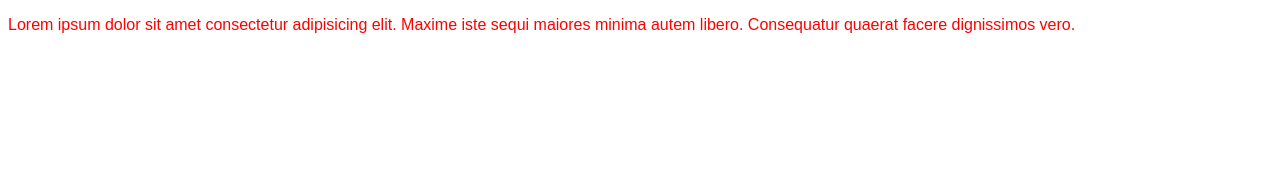
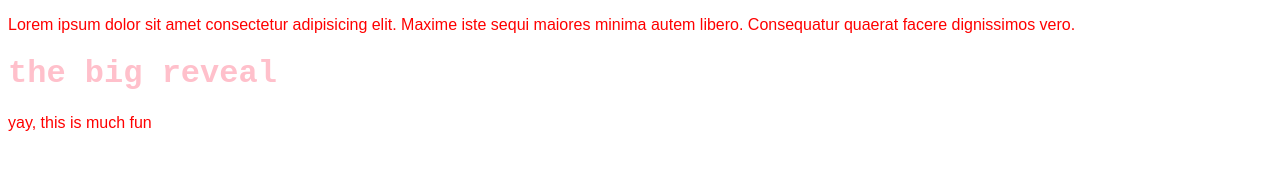
Before and after one commit to DDubov/collaboration, a plain HTML site: page index.html in a window 1280 px wide. Drawn offline with Linux system fonts and the light colour scheme.

Commit message:
made changes

```diff
--- a/index.html
+++ b/index.html
@@ -9,6 +9,8 @@
 </head>
 <body>
     <p>Lorem ipsum dolor sit amet consectetur adipisicing elit. Maxime iste sequi maiores minima autem libero. Consequatur quaerat facere dignissimos vero.</p>
+    <h1> the big reveal</h1>
+    <p>yay, this is much fun</p>
 
 </body>
 </html>
--- a/styles/styles.css
+++ b/styles/styles.css
@@ -2,3 +2,7 @@ p{
     color: red;
     font-family: Arial, Helvetica, sans-serif;
 }
+h1{
+    font-family: 'Courier New', Courier, monospace;
+    color: pink;
+}
```
